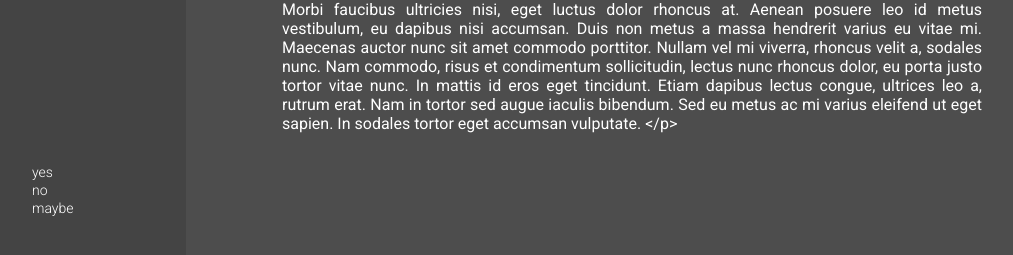
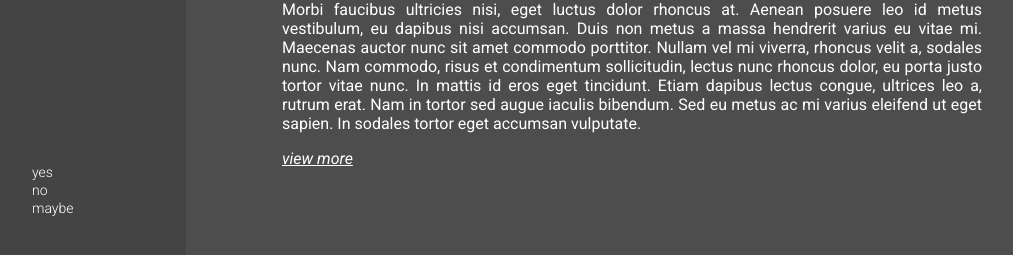
Before and after one commit to samjross/flannelJesus.github.io, a Jekyll site: the page built from _posts/2014-03-29-test-post.md, in a window 1280 px wide and 900 px high, scrolled down 40 px. Shown: the part 632-887 px from the top of the window, without its empty margins (18-1031 px from the left). Built offline with Jekyll 4.4.1, drawn with Linux system fonts in a browser that asks for light colours.

Commit message:
added View More to bottom of posts

```diff
--- a/_layouts/post.html
+++ b/_layouts/post.html
@@ -9,4 +9,6 @@
 
 {{ content }}
 
+<p><em><a href="/">view more</a></em></p>
+
 {% include footer.html %}
--- a/_posts/2014-03-29-test-post.md
+++ b/_posts/2014-03-29-test-post.md
@@ -12,4 +12,4 @@ Fusce eleifend nunc non turpis dignissim aliquam. Ut accumsan ultricies justo eu
 
 Nam diam urna, accumsan eget sem vel, adipiscing lacinia tortor. Maecenas feugiat sagittis congue. Sed in ipsum nisi. Mauris semper turpis nisl, eget tincidunt orci porta nec. In iaculis rutrum nibh ac vestibulum. Donec molestie justo ut ultricies dictum. Quisque sodales iaculis purus ac varius.
 
-Morbi faucibus ultricies nisi, eget luctus dolor rhoncus at. Aenean posuere leo id metus vestibulum, eu dapibus nisi accumsan. Duis non metus a massa hendrerit varius eu vitae mi. Maecenas auctor nunc sit amet commodo porttitor. Nullam vel mi viverra, rhoncus velit a, sodales nunc. Nam commodo, risus et condimentum sollicitudin, lectus nunc rhoncus dolor, eu porta justo tortor vitae nunc. In mattis id eros eget tincidunt. Etiam dapibus lectus congue, ultrices leo a, rutrum erat. Nam in tortor sed augue iaculis bibendum. Sed eu metus ac mi varius eleifend ut eget sapien. In sodales tortor eget accumsan vulputate. </p>
+Morbi faucibus ultricies nisi, eget luctus dolor rhoncus at. Aenean posuere leo id metus vestibulum, eu dapibus nisi accumsan. Duis non metus a massa hendrerit varius eu vitae mi. Maecenas auctor nunc sit amet commodo porttitor. Nullam vel mi viverra, rhoncus velit a, sodales nunc. Nam commodo, risus et condimentum sollicitudin, lectus nunc rhoncus dolor, eu porta justo tortor vitae nunc. In mattis id eros eget tincidunt. Etiam dapibus lectus congue, ultrices leo a, rutrum erat. Nam in tortor sed augue iaculis bibendum. Sed eu metus ac mi varius eleifend ut eget sapien. In sodales tortor eget accumsan vulputate.
```
